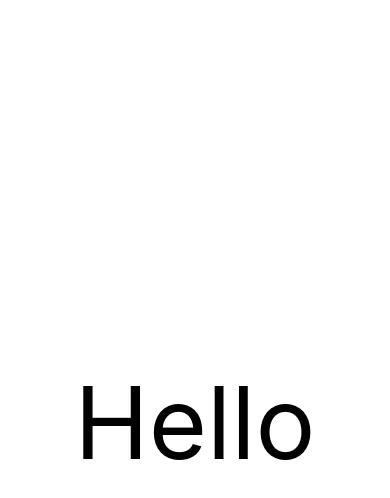
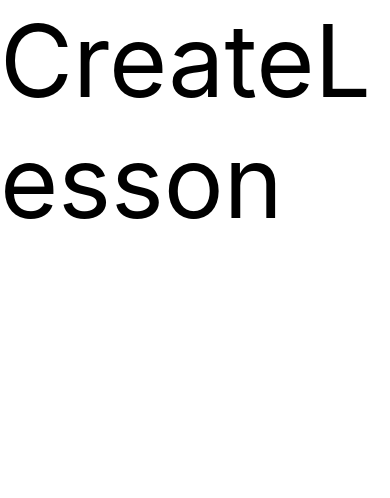
Before and after one commit to ASE-UIT/06.-English-App, a React Native app in the folder mobile/English-App/: screen / in a window 390 px wide. Shown: the top 498 px of the page. Built offline with nearby package versions, Linux system fonts and the light colour scheme.

Commit message:
feat: folder setup

```diff
--- a/mobile/English-App/App.tsx
+++ b/mobile/English-App/App.tsx
@@ -1,20 +1,9 @@
 import { StatusBar } from 'expo-status-bar';
 import { StyleSheet, Text, View } from 'react-native';
+import CreateLesson from './screen/CreateLesson/CreateLesson';
 
 export default function App() {
   return (
-    <View style={styles.container}>
-      <Text style={{fontSize: 100}}>Hello</Text>
-      <StatusBar style="auto" />
-    </View>
+    <CreateLesson />
   );
 }
-
-const styles = StyleSheet.create({
-  container: {
-    flex: 1,
-    backgroundColor: '#fff',
-    alignItems: 'center',
-    justifyContent: 'center',
-  },
-});
--- /dev/null
+++ b/mobile/English-App/screen/CreateLesson/CreateLesson.tsx
@@ -0,0 +1,12 @@
+import { View, Text } from 'react-native'
+import React from 'react'
+
+const CreateLesson = () => {
+  return (
+    <View>
+      <Text style={{fontSize: 100}}>CreateLesson</Text>
+    </View>
+  )
+}
+
+export default CreateLesson
```
